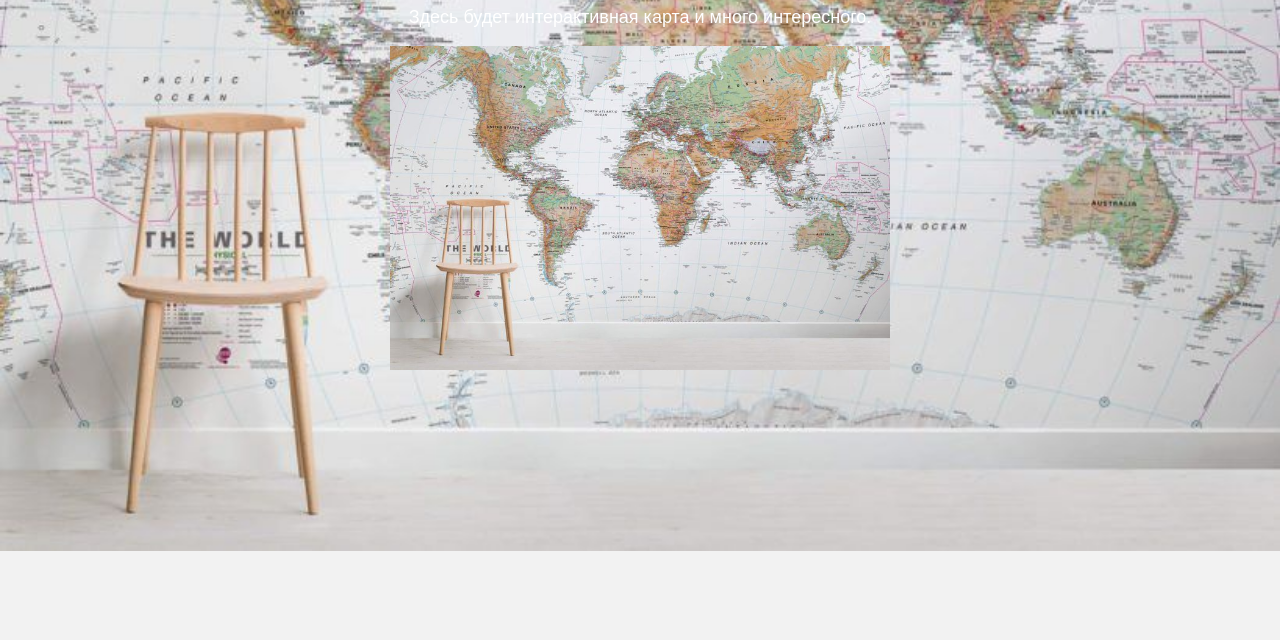
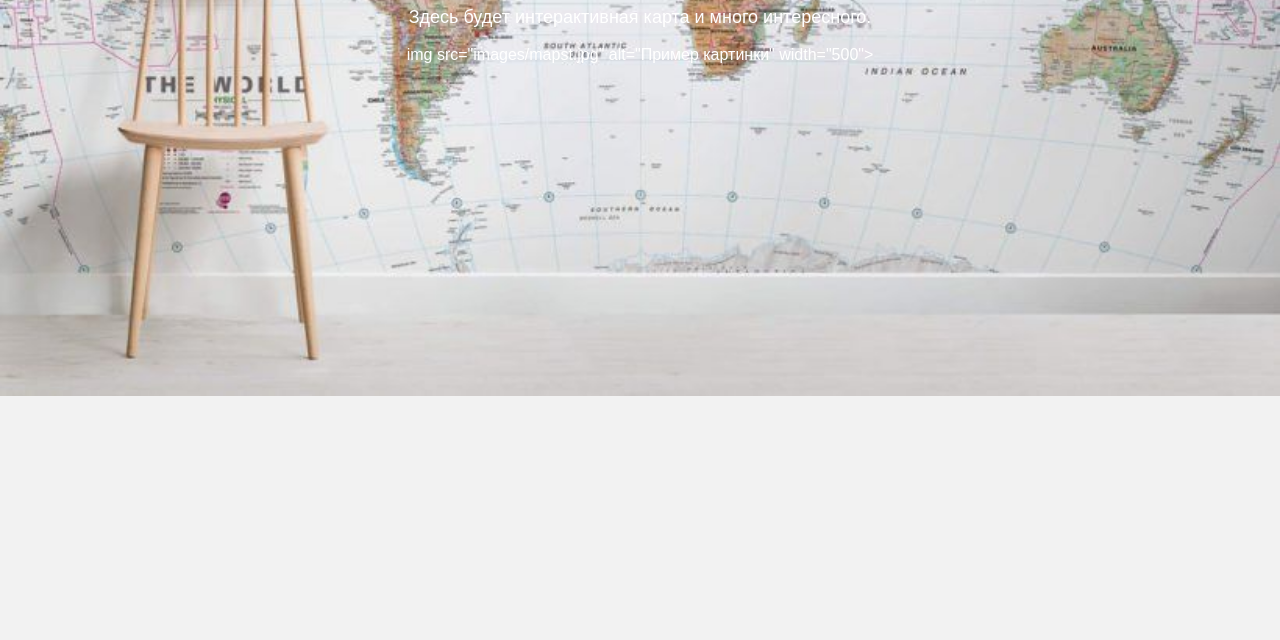
Before and after one commit to blsv-world/momento, a plain HTML site: page index.html in a window 1280 px wide. Shown: the part 160-800 px from the top of the page. Drawn offline with Linux system fonts and the light colour scheme.

Commit message:
index.html

```diff
--- a/index.html
+++ b/index.html
@@ -15,7 +15,7 @@
   <h1>Добро пожаловать на мой сайт! 👋</h1>
   <p>Здесь будет интерактивная карта и много интересного.</p>
 
-  <img src="images/mapst.jpg" alt="Пример картинки" width="500">
+  img src="images/mapst.jpg" alt="Пример картинки" width="500">
 
 </body>
 </html>
```
